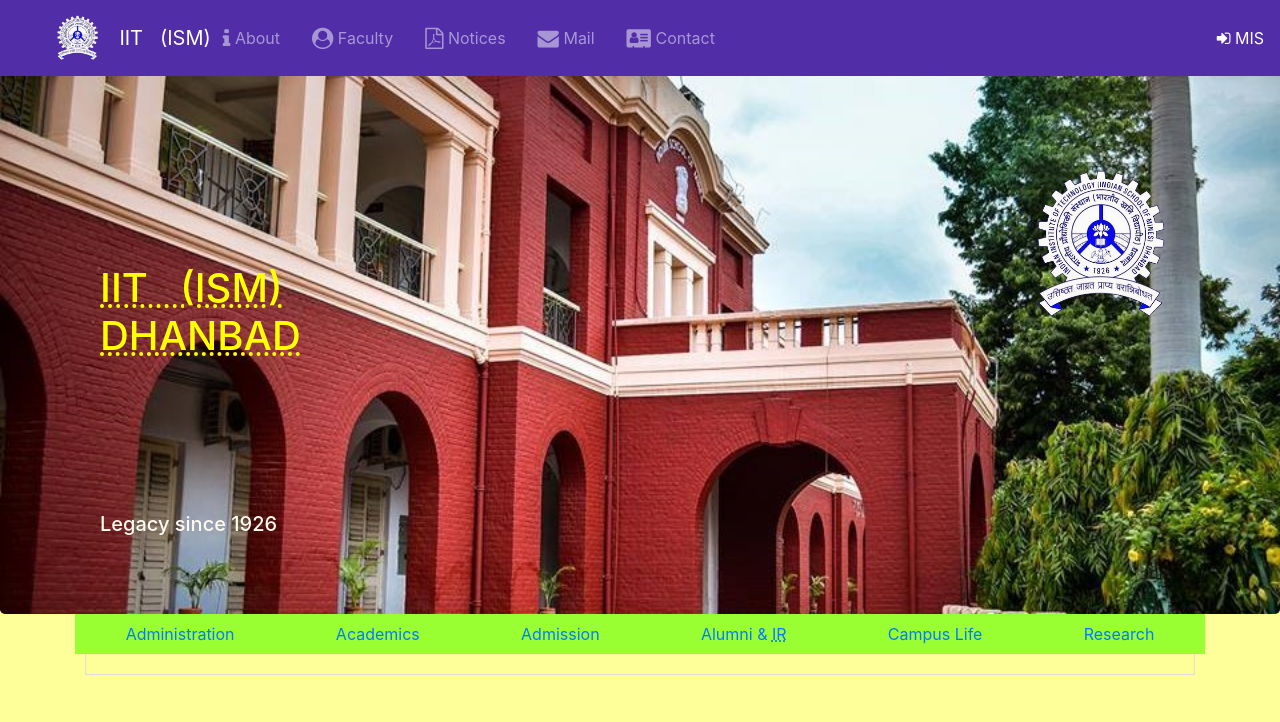
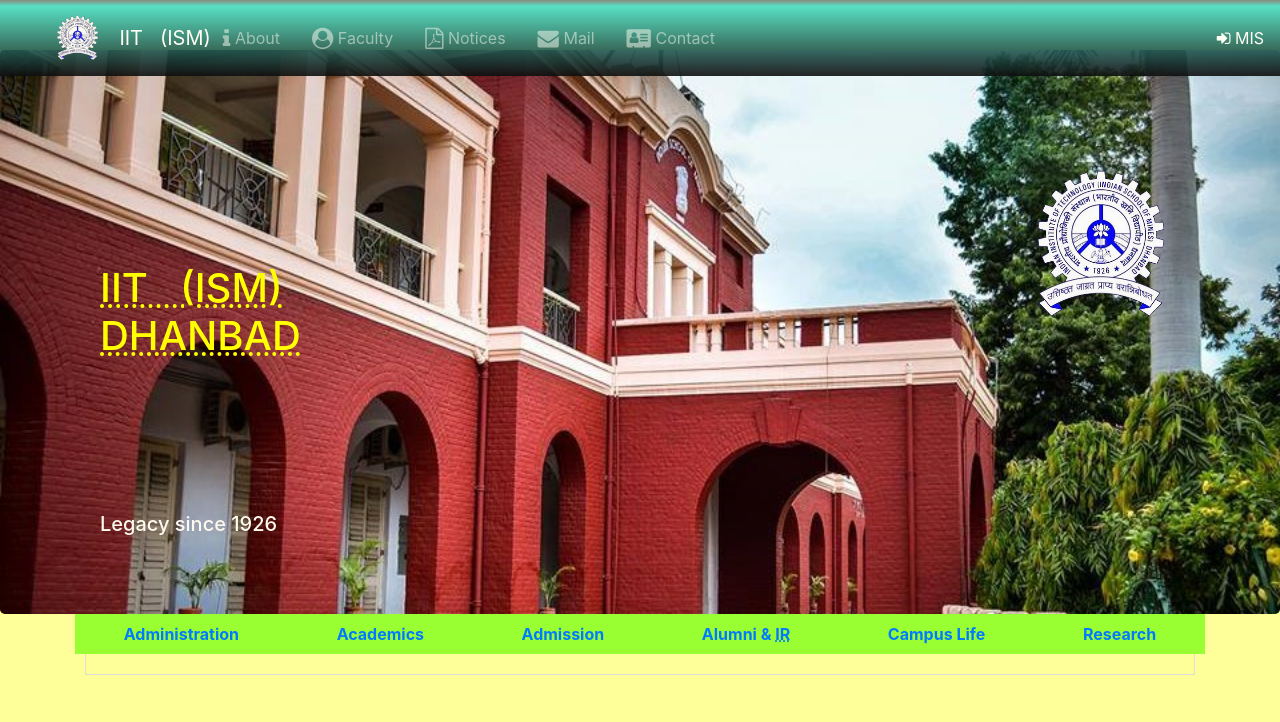
Before and after one commit to cjchirag7/IIT-ISM-WEBSITE, a website: page index.html in a window 1280 px wide. Shown: the top 722 px of the page. Drawn offline with Linux system fonts and the light colour scheme.

Commit message:
Bold text & Added gradient for nav

```diff
--- a/css/styles.css
+++ b/css/styles.css
@@ -42,7 +42,16 @@
 }
 
 .navbar-dark {
-     background-color: #512DA8;
+background: #7d7e7d; /* Old browsers */
+background: -moz-linear-gradient(top,  #7d7e7d 0%, #46ddc9 8%, #0e0e0e 100%); /* FF3.6+ */
+background: -webkit-gradient(linear, left top, left bottom, color-stop(0%,#7d7e7d), color-stop(8%,#46ddc9), color-stop(100%,#0e0e0e)); /* Chrome,Safari4+ */
+background: -webkit-linear-gradient(top,  #7d7e7d 0%,#46ddc9 8%,#0e0e0e 100%); /* Chrome10+,Safari5.1+ */
+background: -o-linear-gradient(top,  #7d7e7d 0%,#46ddc9 8%,#0e0e0e 100%); /* Opera 11.10+ */
+background: -ms-linear-gradient(top,  #7d7e7d 0%,#46ddc9 8%,#0e0e0e 100%); /* IE10+ */
+background: linear-gradient(to bottom,  #7d7e7d 0%,#46ddc9 8%,#0e0e0e 100%); /* W3C */
+z-index: 1;
+  opacity: 0.9;
+
 }
 
 .nav-sub{
--- a/index.html
+++ b/index.html
@@ -47,7 +47,7 @@
 
     </nav>
      <header class="jumbotron" style="background-image: url(img/Herit.jpg); background-size: cover;">
-        <div class="container ">
+        <div class="container">
             <div class="home-bg row row-header align-items-center" >
                 <div class="col-12 col-sm-3 mr-auto">
                 	<br>
@@ -78,23 +78,23 @@
 
                    <ul class="nav nav-sub nav-pills nav-fill card-header-pills">
                     <li class="nav-item" data-toggle="tooltip" data-html="true" title="View information about <br> Administrative body" data-placement="top">
-                      <a class="nav-link" href="#admin" data-toggle="pill">Administration</a>
+                      <a class="nav-link" href="#admin" data-toggle="pill"><b>Administration</b></a>
                     </li>
                     <li class="nav-item"  data-toggle="tooltip" title="Academic information" data-placement="top">
-                      <a class="nav-link" href="#acad"  data-toggle="pill">Academics</a>
+                      <a class="nav-link" href="#acad"  data-toggle="pill"><b>Academics</b></a>
                     </li>
                     <li class="nav-item"  data-toggle="tooltip" data-html="true" title="Modes of <br> Admission" data-placement="top">
-                      <a class="nav-link" href="#adm" data-toggle="pill">Admission</a>
+                      <a class="nav-link" href="#adm" data-toggle="pill"><b>Admission</b></a>
                     </li>
                     <li class="nav-item"  data-toggle="tooltip" data-html="true" title="Our Alumni and <br>International Relations cell" data-placement="top">
-                      <a class="nav-link" href="#alumni" data-toggle="pill" >Alumni &amp;
-                      	<abbr title="International Relations">IR</abbr></a>
+                      <a class="nav-link" href="#alumni" data-toggle="pill" ><b>Alumni &amp;
+                      	<abbr title="International Relations">IR</abbr></b></a>
                     </li>
                     <li class="nav-item"  data-toggle="tooltip" title="Campus Life" data-placement="top">
-                      <a class="nav-link" href="#campus" data-toggle="pill">Campus Life </a>
+                      <a class="nav-link" href="#campus" data-toggle="pill"><b>Campus Life</b> </a>
                     </li>
                     <li class="nav-item"  data-toggle="tooltip" data-html="true" title="Research facilities &amp; <br> Past Records" data-placement="top">
-                      <a class="nav-link" href="#research" data-toggle="pill">Research</a>
+                      <a class="nav-link" href="#research" data-toggle="pill"><b>Research</b></a>
                     </li>
 
                 </ul>
```
